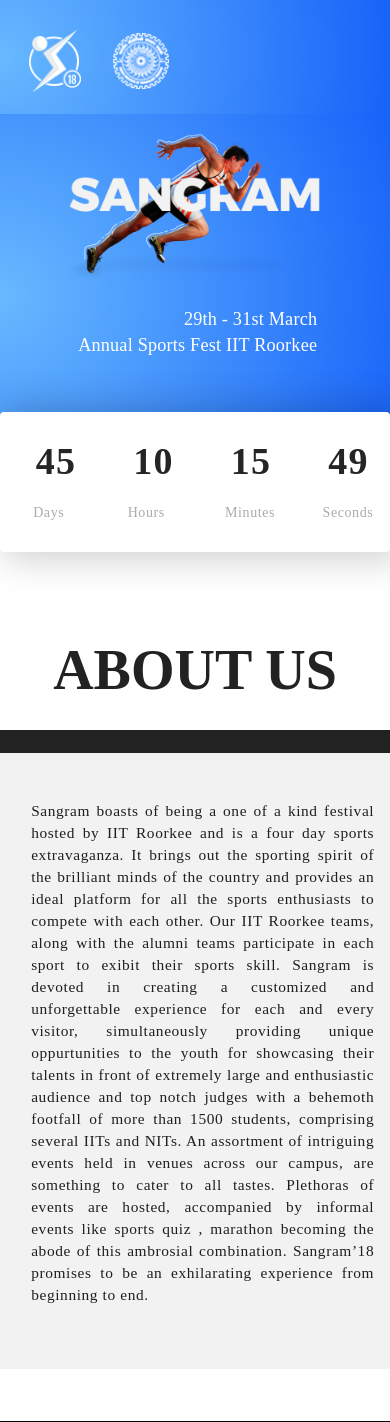
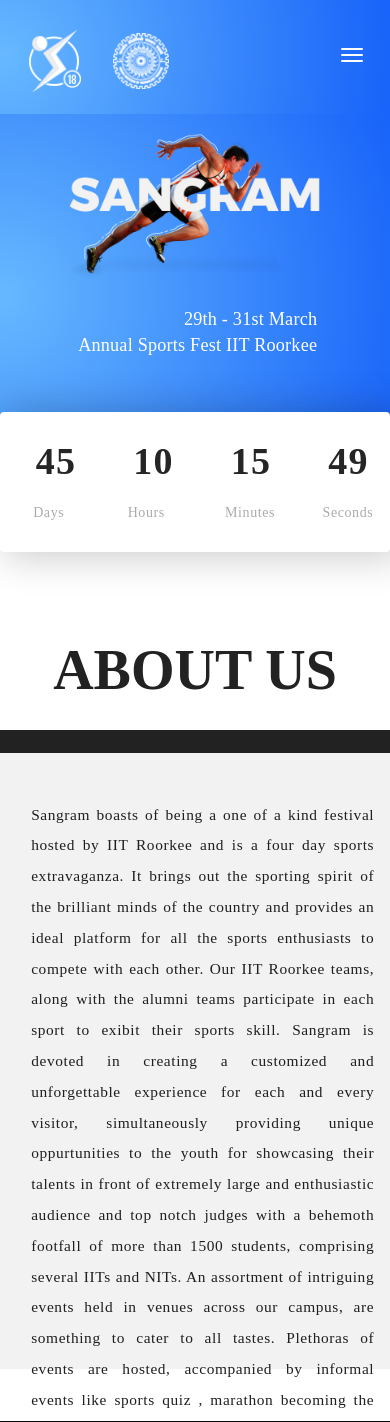
Before and after one commit to VarunBhandia/DesignStudioSangram, a PHP site: page / in a window 390 px wide. Shown: the top 1422 px of the page. Run offline with PHP 8.4, Linux system fonts and the light colour scheme.

Commit message:
Responsive

```diff
--- a/css/style.css
+++ b/css/style.css
@@ -70,7 +70,6 @@ height: 26em;    }
     background-color: #ffffff;
 }
 .right{
-    padding-right: 5em;
     margin-top: -10em;
     float: right;
     font-family: Montserrat;
@@ -130,14 +129,15 @@ height: 26em;    }
     background: rgba(0, 0, 0, 0.05);
     padding-right: 6em;
     padding-left: 7em;
-    padding-top: 4em;
+    padding-top: 6em;
     margin-top: -1em;
-    height: 41em;
+    height: 42em;
     font-family: Montserrat;
     font-size: 1.3em;
     letter-spacing: 0.6px;
     text-align: justify;
     color: #1f1f1f;
+    line-height: 200%;
 }
 
 @media only screen and (max-width: 500px) {
--- a/navbar.php
+++ b/navbar.php
@@ -7,9 +7,9 @@
                     <div class="container-fluid">
                         <div class="navbar-header" style="margin-top: 2em;">
                           <button type="button" class="navbar-toggle" data-toggle="collapse" data-target="#myNavbar">
-                            <span class="icon-bar"></span>
-                            <span class="icon-bar"></span>
-                            <span class="icon-bar"></span>
+                            <span class="icon-bar" style="background-color:white;"></span>
+                            <span class="icon-bar" style="background-color:white;"></span>
+                            <span class="icon-bar" style="background-color:white;"></span>
                           </button>
                           <a href="#"><img src="img/logo.png" alt="Sangram'18 Logo" class="logo"> </a><a href="#"><img src="img/iitr_logo.png" alt="Sangram'18 Logo" class="iitr_logo"> </a>
                         </div>
```
